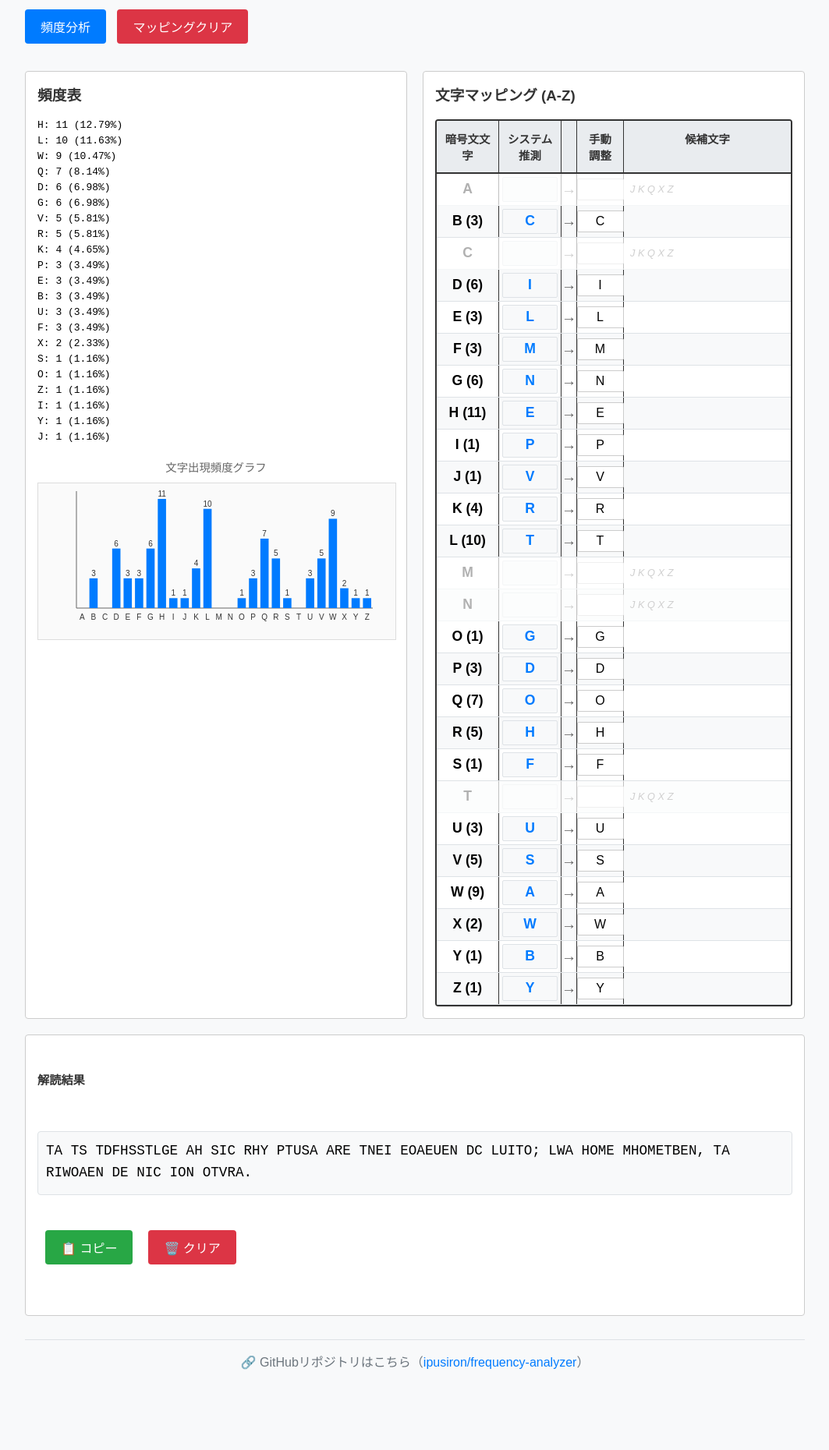
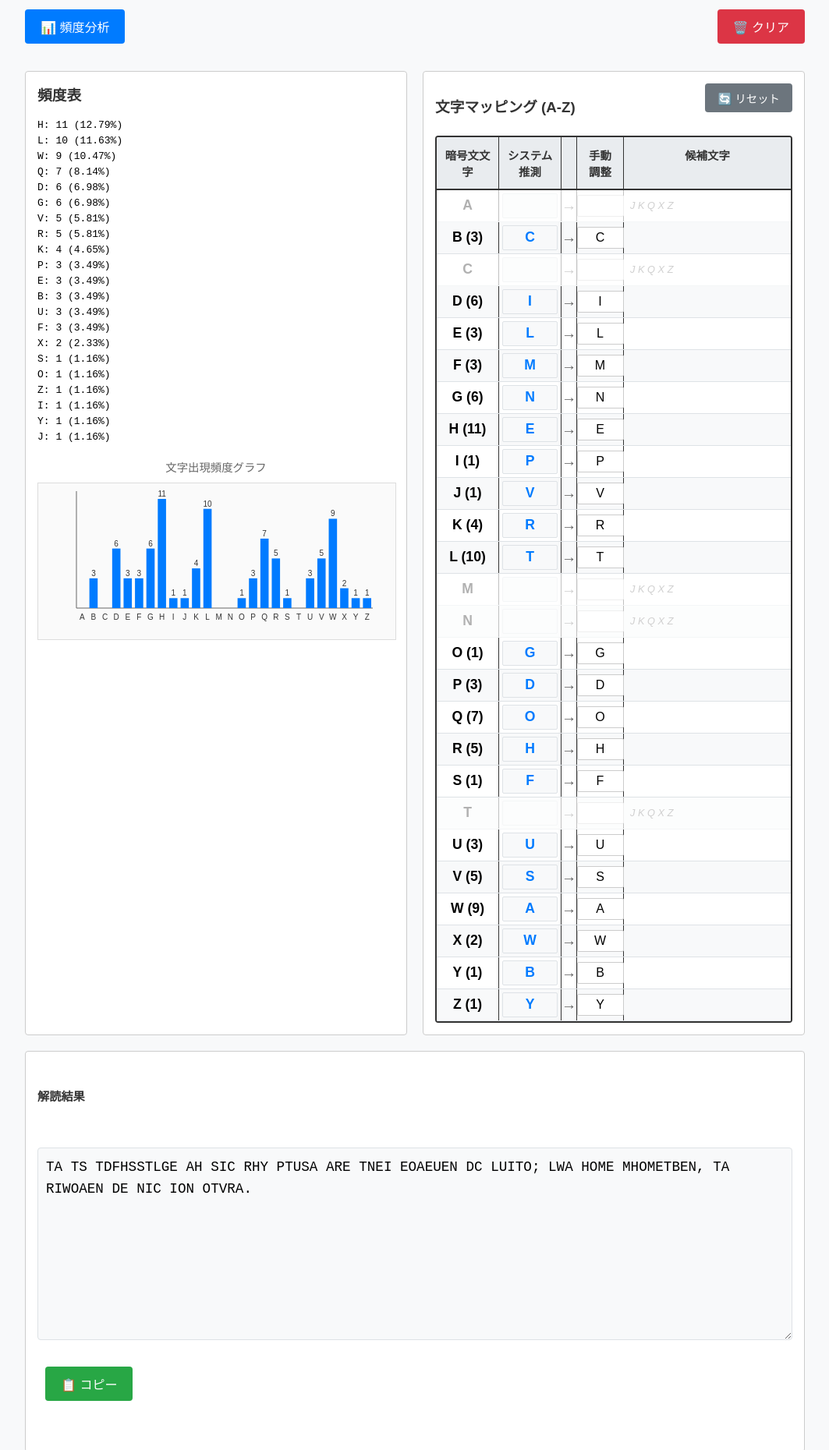
Before and after one commit to ipusiron/frequency-analyzer, a plain HTML site: page index.html in a window 1280 px wide. Shown: the part 362-2222 px from the top of the page at 78% size, without its empty margins (108-1171 px from the left). Before the commit the page ends 2155 px from the top, so only its background shows below. Drawn offline with Linux system fonts and the light colour scheme.

Commit message:
ボタン配置、SS更新

```diff
--- a/index.html
+++ b/index.html
@@ -20,8 +20,12 @@
   </div>
 
   <div class="controls">
-    <button onclick="analyze()">頻度分析</button>
-    <button onclick="clearMapping()" class="clear-btn">マッピングクリア</button>
+    <div>
+      <button onclick="analyze()">📊 頻度分析</button>
+    </div>
+    <div>
+      <button onclick="clearResult()" class="clear-btn">🗑️ クリア</button>
+    </div>
   </div>
 
   <div class="container">
@@ -37,7 +41,10 @@
     </div>
 
     <div class="mapping-table">
-      <h3>文字マッピング (A-Z)</h3>
+      <div class="mapping-header-row">
+        <h3>文字マッピング (A-Z)</h3>
+        <button onclick="clearMapping()" class="reset-btn">🔄 リセット</button>
+      </div>
       <div class="mapping-container">
         <div class="mapping-header">
           <span>暗号文文字</span>
@@ -53,15 +60,14 @@
 
   <div class="results">
     <h3>解読結果</h3>
-    <div id="decodedText">マッピングを設定すると解読結果が表示されます</div>
+    <textarea id="decodedText" readonly rows="8" placeholder="マッピングを設定すると解読結果が表示されます"></textarea>
     <div class="result-controls">
       <button onclick="copyResult()" class="copy-btn">📋 コピー</button>
-      <button onclick="clearResult()" class="clear-btn">🗑️ クリア</button>
     </div>
   </div>
 
   <div style="margin-top: 30px; padding: 15px; text-align: center; border-top: 1px solid #dee2e6; color: #6c757d;">
-    🔗 GitHubリポジトリはこちら（<a href="https://github.com/ipusiron/frequency-analyzer" target="_blank" style="color: #007bff; text-decoration: none;">ipusiron/frequency-analyzer</a>）
+    🔗 GitHubリポジトリはこちら（ <a href="https://github.com/ipusiron/frequency-analyzer" target="_blank" style="color: #007bff; text-decoration: none;">ipusiron/frequency-analyzer</a> ）
   </div>
 
   <script src="main.js"></script>
--- a/main.js
+++ b/main.js
@@ -244,53 +244,15 @@ function decodeText() {
 function displayDecodedTextWithHighlight(newDecoded) {
   const decodedElement = document.getElementById("decodedText");
 
-  // 文字単位でspan要素に分割
-  let htmlContent = '';
-  const changedPositions = [];
+  // textareaの場合はプレーンテキストで表示
+  decodedElement.value = newDecoded;
 
-  for (let i = 0; i < newDecoded.length; i++) {
-    const currentChar = newDecoded[i];
-    const previousChar = previousDecoded[i] || '';
-    const isChanged = currentChar !== previousChar && previousDecoded !== '';
-
-    if (isChanged) {
-      changedPositions.push(i);
-    }
-
-    if (currentChar.match(/[a-zA-Z*?]/)) {
-      htmlContent += `<span class="char-${i}${isChanged ? ' changed-char just-changed' : ''}">${currentChar}</span>`;
-    } else {
-      htmlContent += currentChar;
-    }
-  }
-
-  decodedElement.innerHTML = htmlContent;
-
-  // 変更された文字のアニメーション処理
-  if (changedPositions.length > 0) {
+  // 変更があった場合の視覚的フィードバック（背景色の一時変更）
+  if (newDecoded !== previousDecoded && previousDecoded !== '') {
+    decodedElement.style.backgroundColor = '#fff3cd';
     setTimeout(() => {
-      changedPositions.forEach(pos => {
-        const element = decodedElement.querySelector(`.char-${pos}`);
-        if (element) {
-          element.classList.remove('just-changed');
-        }
-      });
-    }, 500);
-
-    // 5秒後にフェードアウト開始
-    setTimeout(() => {
-      changedPositions.forEach(pos => {
-        const element = decodedElement.querySelector(`.char-${pos}`);
-        if (element) {
-          element.classList.add('fade-out');
-
-          // フェードアウト完了後にクラスを削除
-          setTimeout(() => {
-            element.classList.remove('changed-char', 'fade-out');
-          }, 1000);
-        }
-      });
-    }, 5000);
+      decodedElement.style.backgroundColor = '#f8f9fa';
+    }, 300);
   }
 }
 
@@ -378,7 +340,7 @@ function clearMapping() {
 }
 
 function copyResult() {
-  const resultText = document.getElementById("decodedText").textContent;
+  const resultText = document.getElementById("decodedText").value;
   navigator.clipboard.writeText(resultText).then(() => {
     // 一時的にボタンのテキストを変更してフィードバック
     const button = document.querySelector('.copy-btn');
@@ -396,7 +358,8 @@ function copyResult() {
 
 function clearResult() {
   document.getElementById("cipherText").value = '';
-  document.getElementById("decodedText").textContent = 'マッピングを設定すると解読結果が表示されます';
+  document.getElementById("decodedText").value = '';
+  document.getElementById("decodedText").placeholder = 'マッピングを設定すると解読結果が表示されます';
   frequencyData = {};
   currentMapping = {};
   systemGuess = {};
--- a/style.css
+++ b/style.css
@@ -221,8 +221,8 @@ button:hover {
 
 #decodedText {
   font-size: 1.1rem;
+  font-family: monospace;
   line-height: 1.6;
-  min-height: 60px;
   padding: 10px;
   background: #f8f9fa;
   border: 1px solid #dee2e6;
@@ -230,12 +230,10 @@ button:hover {
   margin-bottom: 15px;
   margin-top: 10px;
   font-weight: normal;
-  word-wrap: break-word;
-  word-break: break-word;
-  overflow-wrap: break-word;
-  white-space: pre-wrap;
-  max-width: 100%;
-  overflow-x: auto;
+  width: 100%;
+  box-sizing: border-box;
+  resize: vertical;
+  overflow-y: auto;
 }
 
 .result-controls {
@@ -250,6 +248,9 @@ h3 {
 
 .controls {
   margin-bottom: 15px;
+  display: flex;
+  justify-content: space-between;
+  align-items: center;
 }
 
 .clear-btn {
@@ -302,3 +303,28 @@ h3 {
   font-size: 0.9rem;
   border-left: 4px solid #ffc107;
 }
+
+.mapping-header-row {
+  display: flex;
+  justify-content: space-between;
+  align-items: center;
+  margin-bottom: 10px;
+}
+
+.mapping-header-row h3 {
+  margin: 0;
+}
+
+.reset-btn {
+  background: #6c757d;
+  color: white;
+  border: none;
+  border-radius: 4px;
+  padding: 8px 16px;
+  font-size: 0.9rem;
+  cursor: pointer;
+}
+
+.reset-btn:hover {
+  background: #5a6268;
+}
```
Also changed, not shown: screenshot.png.
